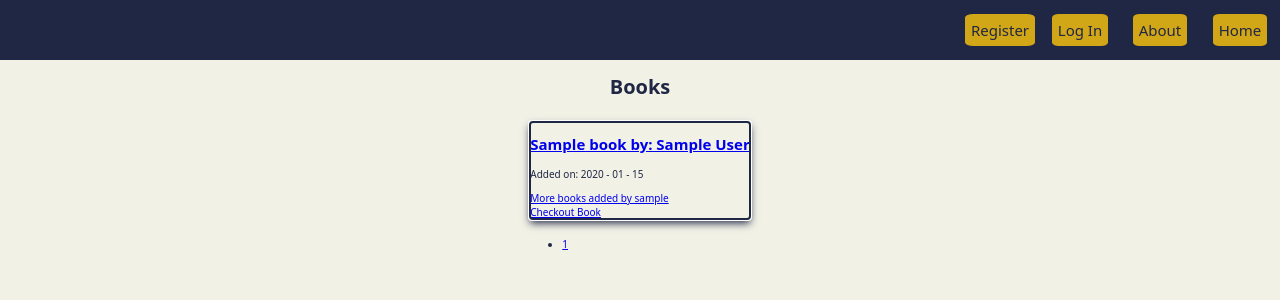
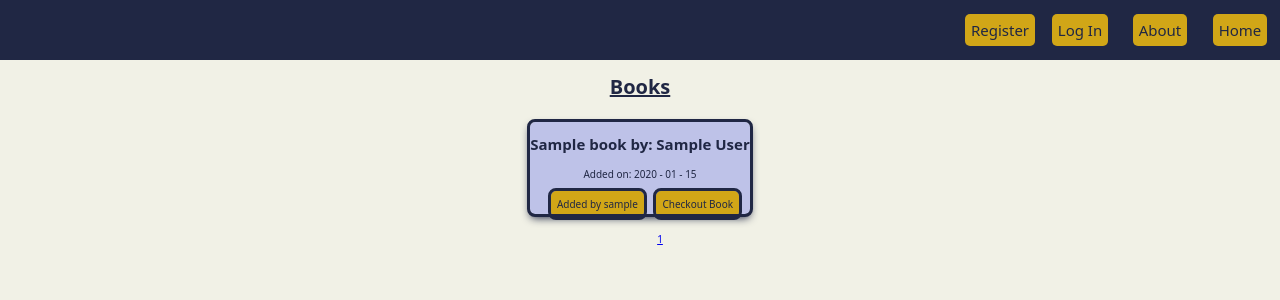
Before and after one commit to WillJohnson03/book_shelf, a Flask app: page / in a window 1280 px wide. Shown: the top 300 px of the page. Run offline with Flask 2, Linux system fonts and the light colour scheme; tables that the repository leaves empty hold one stand-in row (values such as "Sample post").

Commit message:
style main page

```diff
--- a/myapp/static/css/main.css
+++ b/myapp/static/css/main.css
@@ -28,6 +28,7 @@ body {
 h1 {
   color: #202744;
   text-align: center;
+  text-decoration: underline;
 }
 
 .container {
@@ -38,10 +39,23 @@ h1 {
 }
 
 .card {
-  outline: auto;
+  outline: solid #202744;
   border-color: #202744;
+  border-radius: 5px;
+  background-color: #bec2e8;
   box-shadow:  0 4px 8px 0 #202744;
   margin: 8px;
+  justify-content: center;
+}
+
+.car-boy {
+  text-align: center;
+  height: 8rem;
+}
+
+a.card-title {
+  color: #202744;
+  text-decoration: none;
 }
 
 .card:hover {
@@ -74,5 +88,26 @@ h1 {
   text-align: center;
   text-decoration: none;
   display: inline-block;
-  border-radius: 12%;
+  border-radius: 5px;
 }
+
+a.btn-primary {
+  background-color: #d1a617;
+  color: #202744;
+  outline: solid #202744;
+  padding: 6px 6px;
+  text-align: center;
+  text-decoration: none;
+  display: inline-block;
+  border-radius: 5px;
+  margin-left: 10px;
+}
+
+a.btn-primary:hover {
+  box-shadow: 0 8px 16px 0 #202744;
+}
+
+.pages {
+  text-align: center;
+  list-style: none;
+}
--- a/myapp/templates/index.html
+++ b/myapp/templates/index.html
@@ -11,19 +11,18 @@
                         <a class="card-title" href="{{url_for('books.book', book_id=book.id)}}">{{book.title}} by: {{book.author}}</a>
                     </h2>
                     <p>Added on: {{book.date.strftime('%Y - %m - %d')}}</p>
-                    <a href="{{url_for('users.user_books', username=book.owner.username)}}">More books added by {{book.owner.username}}</a>
-                    <br>
-                    <a class="btn btn-primary" href="{{url_for('books.book', book_id=book.id)}}">Checkout Book</a>
+                    <a class="btn-primary" href="{{url_for('users.user_books', username=book.owner.username)}}">Added by {{book.owner.username}}</a>
+                    <a class="btn-primary" href="{{url_for('books.book', book_id=book.id)}}">Checkout Book</a>
                 </div>
             </div>
         {% endfor %}
     </div>
 
-    <nav aria-label="Page Navigation example">
-        <ul class="pagination justify-content-center">
+    <nav class="page-links">
+        <ul class="pages">
             {% for page_num in books.iter_pages(left_edge=1, right_edge=1, left_current=1, right_current=2) %}
                 {% if books.page == page_num %}
-                <li class="page-item disabled">
+                <li class="page-item">
                     <a class="page-link" href="{{url_for('core.index', page=page_num)}}">{{ page_num }}</a>
                 </li>
                 {% else %}
```
